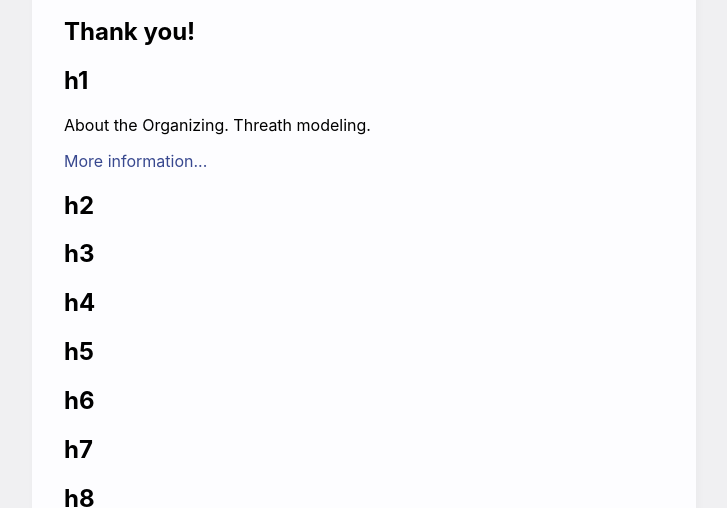
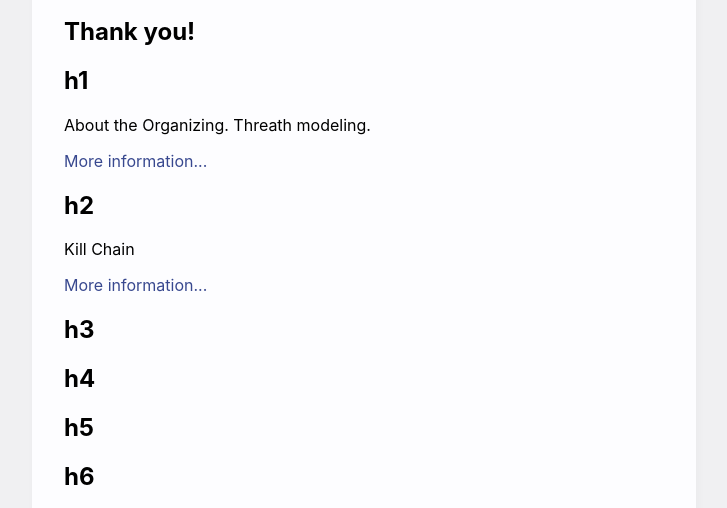
Before and after one commit to Stephenyeah/Information-security, a plain HTML site: page index.html in a window 1280 px wide. Shown: the part 275-783 px from the top of the page, without its empty margins (276-1003 px from the left). Drawn offline with Linux system fonts and the light colour scheme.

Commit message:
Update index.html

```diff
--- a/index.html
+++ b/index.html
@@ -55,6 +55,9 @@
         <h2>
           h2
         </h2>
+            <p>Kill Chain</p>
+              <p></p><a href="https://github.com/Stephenyeah/Information-security/blob/study/H2-Kill-chain.md">More information...</a>
+            </p>
          <h2>
           h3
         </h2>
```
